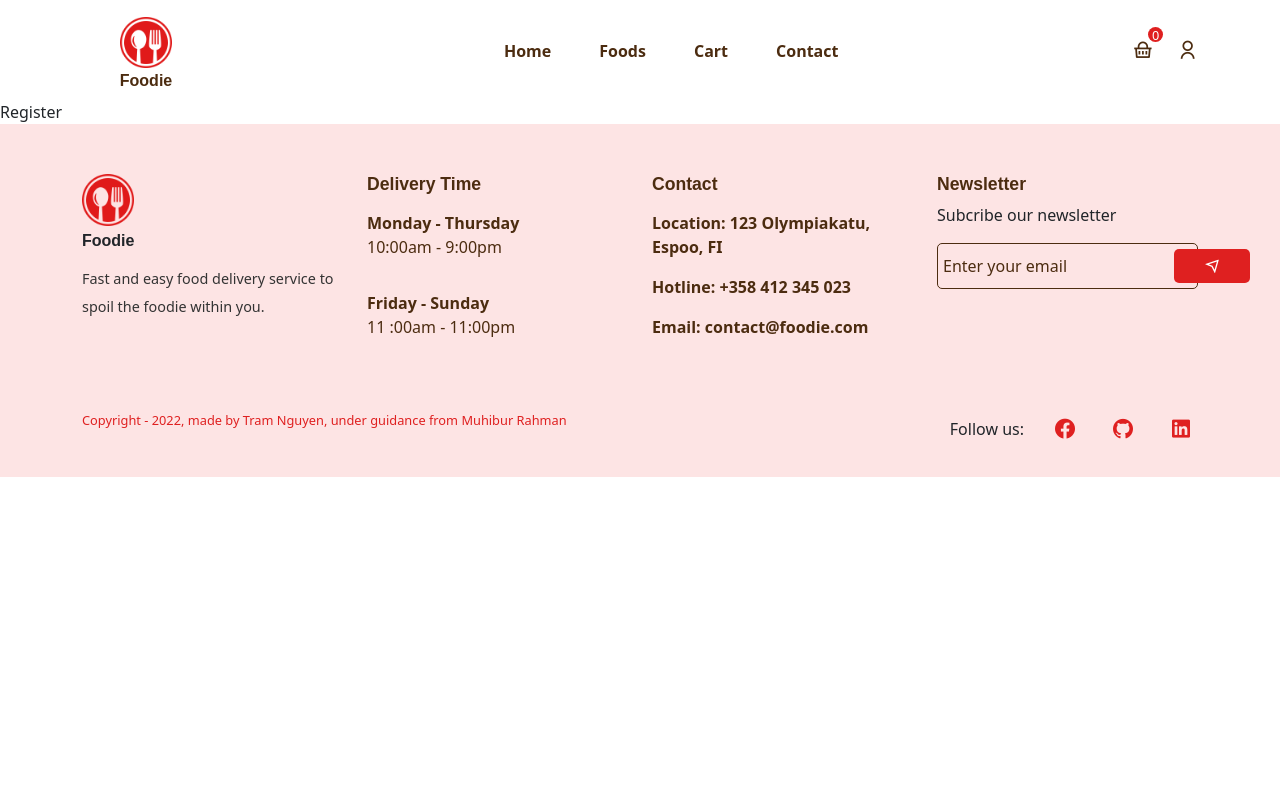
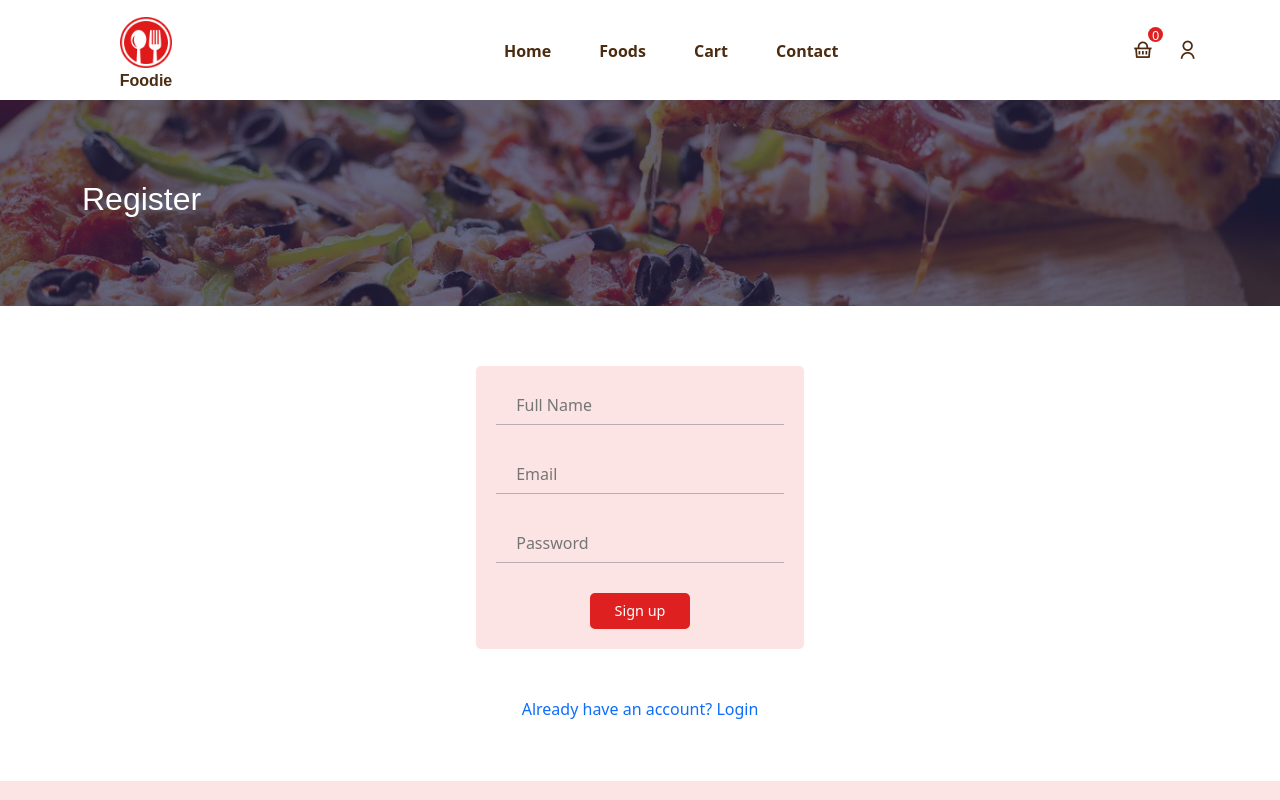
Before and after one commit to KISHORETEC/food-delivery-react-redux-app, a React (Create React App) app: page /register in a window 1280 px wide. Shown: the top 800 px of the page. Built offline with nearby package versions, Linux system fonts and the light colour scheme; a web font is replaced by a local one.

Commit message:
Food delivery app

```diff
--- a/src/pages/Contact.jsx
+++ b/src/pages/Contact.jsx
@@ -1,7 +1,21 @@
 import React from 'react';
+import Helmet from '../components/Helmet/Helmet';
+import CommonSection from '../components/UI/common-section/CommonSection';
+import { Container, Row, Col } from 'reactstrap';
 
 const Contact = () => {
-  return <div>Contact</div>;
+  return (
+    <Helmet title='Contact'>
+      <CommonSection title='Contact' />
+      <section>
+        <Container>
+          <Row>
+            <Col></Col>
+          </Row>
+        </Container>
+      </section>
+    </Helmet>
+  );
 };
 
 export default Contact;
--- a/src/pages/Login.jsx
+++ b/src/pages/Login.jsx
@@ -1,7 +1,50 @@
 import React from 'react';
+import Helmet from '../components/Helmet/Helmet';
+import CommonSection from '../components/UI/common-section/CommonSection';
+import { Container, Row, Col } from 'reactstrap';
+import { Link } from 'react-router-dom';
+import { useRef } from 'react';
 
 const Login = () => {
-  return <div>Login</div>;
+  const loginNameRef = useRef();
+  const loginPasswordRef = useRef();
+
+  const submitHandler = (e) => {
+    e.preventDefault();
+  };
+  return (
+    <Helmet title='Login'>
+      <CommonSection title='Login' />
+      <section>
+        <Container>
+          <Row>
+            <Col lg='6' md='6' sm='12' className='m-auto text-center'>
+              <form className='form mb-5' onSubmit={submitHandler}>
+                <div className='form__group'>
+                  <input
+                    type='email'
+                    placeholder='Email'
+                    ref={loginNameRef}
+                  ></input>
+                </div>
+                <div className='form__group'>
+                  <input
+                    type='password'
+                    placeholder='Password'
+                    ref={loginPasswordRef}
+                  ></input>
+                </div>
+                <button type='submit' className='addToCart__btn'>
+                  Login
+                </button>
+              </form>
+              <Link to='/register'>First time here? Create an account</Link>
+            </Col>
+          </Row>
+        </Container>
+      </section>
+    </Helmet>
+  );
 };
 
 export default Login;
--- a/src/pages/Register.jsx
+++ b/src/pages/Register.jsx
@@ -1,7 +1,58 @@
 import React from 'react';
+import Helmet from '../components/Helmet/Helmet';
+import CommonSection from '../components/UI/common-section/CommonSection';
+import { Container, Row, Col } from 'reactstrap';
+import { Link } from 'react-router-dom';
+import { useRef } from 'react';
 
 const Register = () => {
-  return <div>Register</div>;
+  const registerNameRef = useRef();
+  const registerPasswordRef = useRef();
+  const registerEmailRef = useRef();
+
+  const submitHandler = (e) => {
+    e.preventDefault();
+  };
+  return (
+    <Helmet title='Register'>
+      <CommonSection title='Register' />
+      <section>
+        <Container>
+          <Row>
+            <Col lg='6' md='6' sm='12' className='m-auto text-center'>
+              <form className='form mb-5' onSubmit={submitHandler}>
+                <div className='form__group'>
+                  <input
+                    type='text'
+                    placeholder='Full Name'
+                    ref={registerNameRef}
+                  ></input>
+                </div>
+                <div className='form__group'>
+                  <input
+                    type='email'
+                    placeholder='Email'
+                    ref={registerEmailRef}
+                  ></input>
+                </div>
+                <div className='form__group'>
+                  <input
+                    type='password'
+                    placeholder='Password'
+                    ref={registerPasswordRef}
+                  ></input>
+                </div>
+                <button type='submit' className='addToCart__btn'>
+                  Sign up
+                </button>
+              </form>
+              <Link to='/login'>Already have an account? Login</Link>
+            </Col>
+          </Row>
+        </Container>
+      </section>
+    </Helmet>
+  );
 };
 
 export default Register;
--- a/src/styles/cart-page.css
+++ b/src/styles/cart-page.css
@@ -30,3 +30,10 @@
   color: var(--secondary-color);
   font-size: 1.2rem;
 }
+
+@media only screen and (max-width: 768px) {
+  th,
+  td {
+    font-size: 0.8rem;
+  }
+}
```
